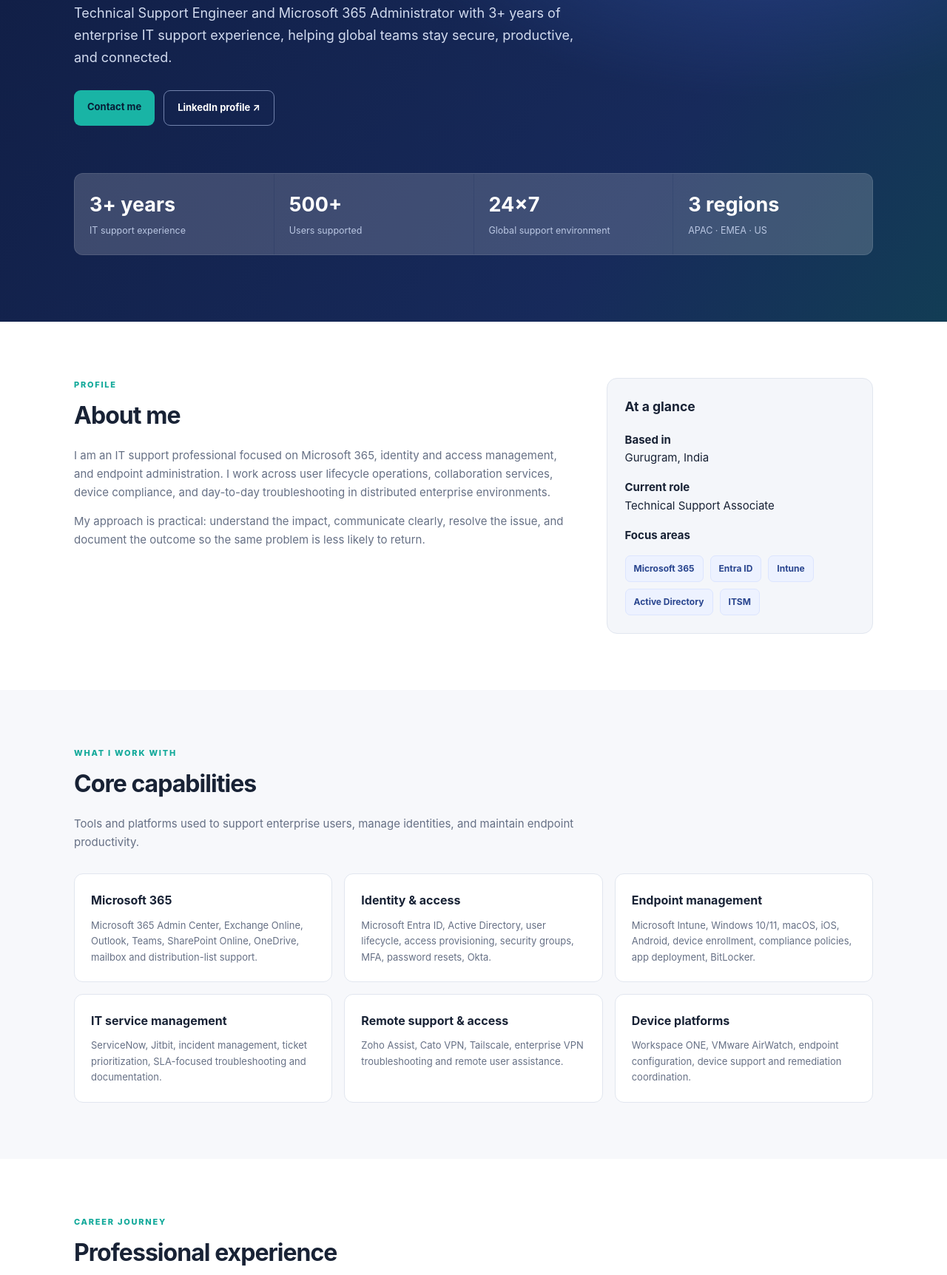
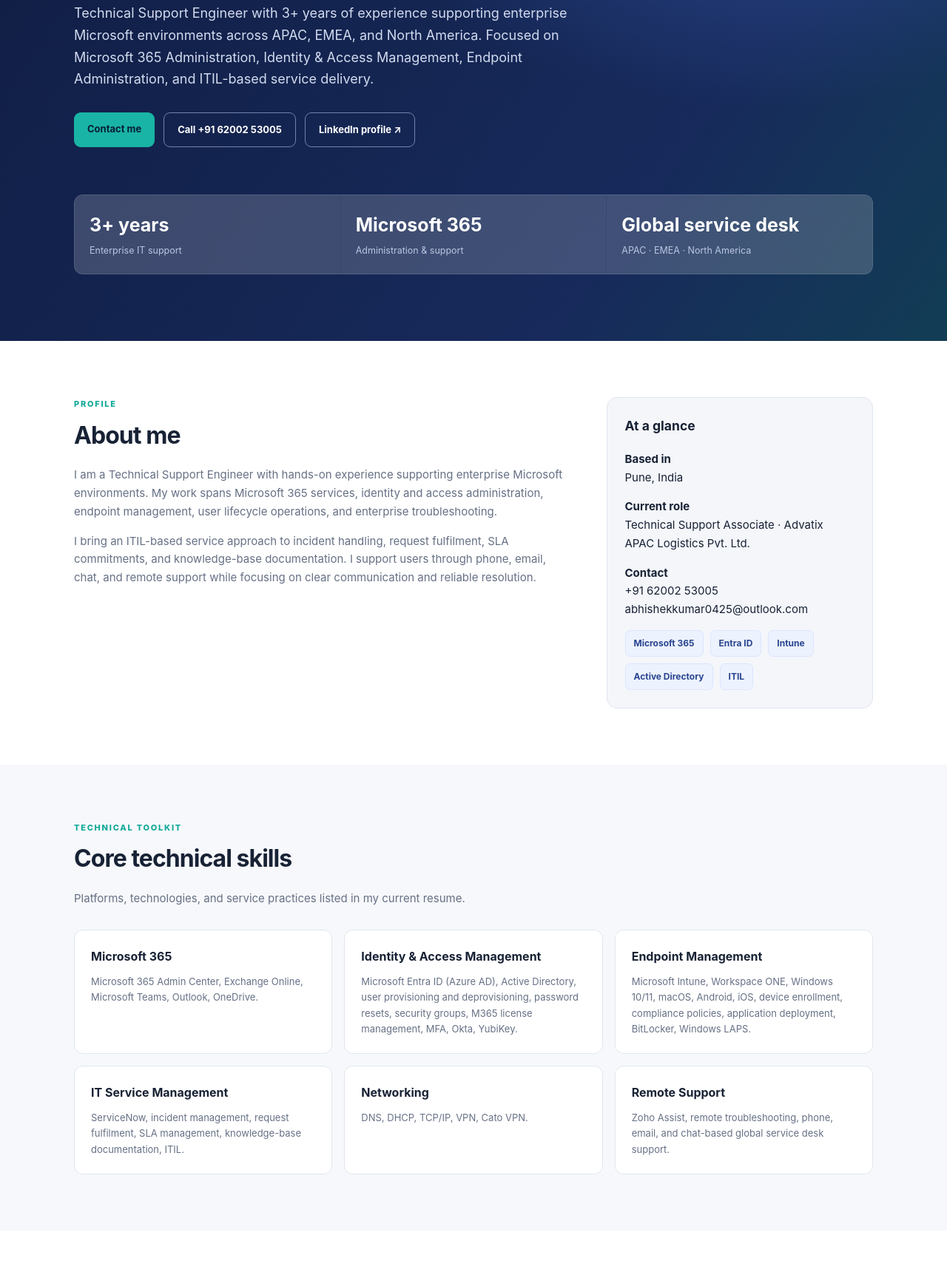
Before and after one commit to abhishaw1/abhishek-portfolio, a plain HTML site: page index.html in a window 1280 px wide. Shown: the part 361-2085 px from the top of the page at 74% size. Drawn offline with Linux system fonts and the light colour scheme.

Commit message:
Align portfolio with updated resume

```diff
--- a/index.html
+++ b/index.html
@@ -2,32 +2,42 @@
 <html lang="en">
 <head>
 <meta charset="utf-8"><meta name="viewport" content="width=device-width,initial-scale=1">
-<meta name="description" content="Abhishek Kumar — Technical Support Engineer and Microsoft 365 Administrator.">
-<title>Abhishek Kumar | IT Support Portfolio</title>
+<meta name="description" content="Abhishek Kumar — Technical Support Engineer with 3+ years of experience in Microsoft 365, Identity & Access Management, and Endpoint Administration.">
+<title>Abhishek Kumar | Technical Support Engineer</title>
 <style>
-:root{--navy:#101d43;--navy2:#172a5b;--blue:#4267d5;--teal:#12a99a;--ink:#182235;--muted:#667085;--line:#e1e6ef;--pale:#f4f6fa}
+:root{--navy:#101d43;--blue:#4267d5;--teal:#12a99a;--ink:#182235;--muted:#667085;--line:#e1e6ef;--pale:#f4f6fa}
 *{box-sizing:border-box}html{scroll-behavior:smooth}body{margin:0;color:var(--ink);font:15px/1.65 Inter,system-ui,-apple-system,"Segoe UI",sans-serif;background:#fff}.wrap{width:min(1080px,calc(100% - 44px));margin:auto}a{color:inherit;text-decoration:none}
 nav{height:66px;position:sticky;top:0;z-index:10;background:#101d43f2;color:white;backdrop-filter:blur(12px)}.nav{height:100%;display:flex;align-items:center;justify-content:space-between}.brand{font-size:13px;font-weight:800;letter-spacing:.12em}.brand b{background:linear-gradient(135deg,#16b8a6,#5274e8);padding:8px 10px;border-radius:9px;margin-right:10px}.links{display:flex;gap:22px;font-size:13px;color:#d7def1}.links a:hover{color:#fff}
-.hero{background:radial-gradient(ellipse at 80% 15%,#29468a 0,transparent 36%),linear-gradient(125deg,#101d43,#172a5b 70%,#123d55);color:white;padding:100px 0 90px}.eyebrow{color:#64d8cb;text-transform:uppercase;letter-spacing:.17em;font-size:11px;font-weight:800}.hero h1{font-size:clamp(38px,6vw,68px);line-height:1.06;letter-spacing:-.045em;margin:18px 0}.hero h1 span{color:#69d9ce}.hero p{max-width:680px;color:#d2dbef;font-size:18px}.actions{display:flex;gap:12px;flex-wrap:wrap;margin-top:30px}.btn{display:inline-block;padding:12px 18px;border-radius:9px;font-weight:700;font-size:13px}.primary{background:#19b4a5;color:#071d36}.secondary{border:1px solid #7182ac;color:white}.stats{display:grid;grid-template-columns:repeat(4,1fr);gap:1px;background:#ffffff24;margin-top:64px;border:1px solid #ffffff24;border-radius:12px;overflow:hidden}.stat{padding:20px;background:#ffffff0b}.stat strong{display:block;font-size:27px;color:white}.stat small{color:#b9c6e2}
-section{padding:76px 0}.section-head{margin-bottom:30px}.kicker{font-size:11px;letter-spacing:.16em;text-transform:uppercase;color:var(--teal);font-weight:800}h2{font-size:32px;letter-spacing:-.03em;margin:7px 0 10px}.intro{color:var(--muted);max-width:700px}.about{display:grid;grid-template-columns:1.3fr .7fr;gap:50px}.panel{background:var(--pale);border:1px solid var(--line);border-radius:14px;padding:24px}.panel h3{margin-top:0}.chips{display:flex;flex-wrap:wrap;gap:9px}.chip{background:#edf2ff;color:#29458f;border:1px solid #dce5ff;padding:7px 11px;border-radius:7px;font-size:12px;font-weight:650}
+.hero{background:radial-gradient(ellipse at 80% 15%,#29468a 0,transparent 36%),linear-gradient(125deg,#101d43,#172a5b 70%,#123d55);color:white;padding:100px 0 90px}.eyebrow{color:#64d8cb;text-transform:uppercase;letter-spacing:.17em;font-size:11px;font-weight:800}.hero h1{font-size:clamp(38px,6vw,68px);line-height:1.06;letter-spacing:-.045em;margin:18px 0}.hero h1 span{color:#69d9ce}.hero p{max-width:720px;color:#d2dbef;font-size:18px}.actions{display:flex;gap:12px;flex-wrap:wrap;margin-top:30px}.btn{display:inline-block;padding:12px 18px;border-radius:9px;font-weight:700;font-size:13px}.primary{background:#19b4a5;color:#071d36}.secondary{border:1px solid #7182ac;color:white}.stats{display:grid;grid-template-columns:repeat(3,1fr);gap:1px;background:#ffffff24;margin-top:64px;border:1px solid #ffffff24;border-radius:12px;overflow:hidden}.stat{padding:20px;background:#ffffff0b}.stat strong{display:block;font-size:25px;color:white}.stat small{color:#b9c6e2}
+section{padding:76px 0}.section-head{margin-bottom:30px}.kicker{font-size:11px;letter-spacing:.16em;text-transform:uppercase;color:var(--teal);font-weight:800}h2{font-size:32px;letter-spacing:-.03em;margin:7px 0 10px}.intro{color:var(--muted);max-width:740px}.about{display:grid;grid-template-columns:1.3fr .7fr;gap:50px}.panel{background:var(--pale);border:1px solid var(--line);border-radius:14px;padding:24px}.panel h3{margin-top:0}.chips{display:flex;flex-wrap:wrap;gap:9px}.chip{background:#edf2ff;color:#29458f;border:1px solid #dce5ff;padding:7px 11px;border-radius:7px;font-size:12px;font-weight:650}
 .skills{background:#f7f8fb}.skillgrid{display:grid;grid-template-columns:repeat(3,1fr);gap:16px}.skill{background:#fff;border:1px solid var(--line);border-radius:12px;padding:22px}.skill h3{margin:0 0 10px;font-size:16px}.skill p{margin:0;color:var(--muted);font-size:13px}
 .timeline{border-left:2px solid #dce4f4;margin-left:8px;padding-left:28px}.job{position:relative;margin:0 0 30px}.job:before{content:"";position:absolute;left:-36px;top:7px;width:12px;height:12px;border-radius:50%;background:var(--teal);box-shadow:0 0 0 4px #dff7f3}.job h3{margin:0;font-size:18px}.meta{color:var(--blue);font-size:12px;font-weight:750}.job ul{padding-left:18px;color:var(--muted)}
 .cases{display:grid;grid-template-columns:repeat(3,1fr);gap:16px}.case{border:1px solid var(--line);border-radius:13px;padding:22px}.case .num{color:var(--teal);font-weight:850;font-size:12px}.case h3{font-size:17px;margin:10px 0}.case p{color:var(--muted);font-size:13px}
 .certgrid{display:grid;grid-template-columns:repeat(2,1fr);gap:12px}.cert{border:1px solid var(--line);border-radius:10px;padding:16px}.cert strong{display:block}.cert small{color:var(--muted)}
 .contact{background:var(--navy);color:#fff}.contact p{color:#c5d0e8}.contact a{color:#6ce0d2}.contactbox{display:flex;justify-content:space-between;align-items:center;gap:20px;flex-wrap:wrap}
 footer{background:#0b1532;color:#aebbd8;padding:22px 0;font-size:12px}.foot{display:flex;justify-content:space-between;gap:12px;flex-wrap:wrap}
-@media(max-width:760px){.links{display:none}.hero{padding:72px 0}.stats{grid-template-columns:repeat(2,1fr)}.about,.skillgrid,.cases,.certgrid{grid-template-columns:1fr}section{padding:56px 0}.hero p{font-size:16px}}
+@media(max-width:760px){.links{display:none}.hero{padding:72px 0}.stats{grid-template-columns:1fr}.about,.skillgrid,.cases,.certgrid{grid-template-columns:1fr}section{padding:56px 0}.hero p{font-size:16px}}
 </style>
 </head>
 <body>
-<nav><div class="wrap nav"><div class="brand"><b>AK</b>ABHISHEK KUMAR</div><div class="links"><a href="#about">About</a><a href="#skills">Skills</a><a href="#experience">Experience</a><a href="#work">Case Studies</a><a href="#contact">Contact</a></div></div></nav>
-<header class="hero"><div class="wrap"><div class="eyebrow">Technical Support · Microsoft 365 · Endpoint Management</div><h1>Keeping people<br>and technology <span>connected.</span></h1><p>Technical Support Engineer and Microsoft 365 Administrator with 3+ years of enterprise IT support experience, helping global teams stay secure, productive, and connected.</p><div class="actions"><a class="btn primary" href="mailto:Abhishekkumar0425@outlook.com">Contact me</a><a class="btn secondary" href="https://www.linkedin.com/in/iamabhishekkumar0425" target="_blank" rel="noreferrer">LinkedIn profile ↗</a></div><div class="stats"><div class="stat"><strong>3+ years</strong><small>IT support experience</small></div><div class="stat"><strong>500+</strong><small>Users supported</small></div><div class="stat"><strong>24×7</strong><small>Global support environment</small></div><div class="stat"><strong>3 regions</strong><small>APAC · EMEA · US</small></div></div></div></header>
+<nav><div class="wrap nav"><div class="brand"><b>AK</b>ABHISHEK KUMAR</div><div class="links"><a href="#about">About</a><a href="#skills">Skills</a><a href="#experience">Experience</a><a href="#development">Development</a><a href="#contact">Contact</a></div></div></nav>
+<header class="hero"><div class="wrap"><div class="eyebrow">Technical Support · Microsoft 365 · Identity & Endpoint Administration</div><h1>Technical Support<br>Engineer <span>& Microsoft 365.</span></h1><p>Technical Support Engineer with 3+ years of experience supporting enterprise Microsoft environments across APAC, EMEA, and North America. Focused on Microsoft 365 Administration, Identity & Access Management, Endpoint Administration, and ITIL-based service delivery.</p><div class="actions"><a class="btn primary" href="mailto:abhishekkumar0425@outlook.com">Contact me</a><a class="btn secondary" href="tel:+916200253005">Call +91 62002 53005</a><a class="btn secondary" href="https://www.linkedin.com/in/iamabhishekkumar0425" target="_blank" rel="noreferrer">LinkedIn profile ↗</a></div><div class="stats"><div class="stat"><strong>3+ years</strong><small>Enterprise IT support</small></div><div class="stat"><strong>Microsoft 365</strong><small>Administration & support</small></div><div class="stat"><strong>Global service desk</strong><small>APAC · EMEA · North America</small></div></div></div></header>
 <main>
-<section id="about"><div class="wrap about"><div><div class="kicker">Profile</div><h2>About me</h2><p class="intro">I am an IT support professional focused on Microsoft 365, identity and access management, and endpoint administration. I work across user lifecycle operations, collaboration services, device compliance, and day-to-day troubleshooting in distributed enterprise environments.</p><p class="intro">My approach is practical: understand the impact, communicate clearly, resolve the issue, and document the outcome so the same problem is less likely to return.</p></div><aside class="panel"><h3>At a glance</h3><p><strong>Based in</strong><br>Gurugram, India</p><p><strong>Current role</strong><br>Technical Support Associate</p><p><strong>Focus areas</strong></p><div class="chips"><span class="chip">Microsoft 365</span><span class="chip">Entra ID</span><span class="chip">Intune</span><span class="chip">Active Directory</span><span class="chip">ITSM</span></div></aside></div></section>
-<section class="skills" id="skills"><div class="wrap"><div class="section-head"><div class="kicker">What I work with</div><h2>Core capabilities</h2><p class="intro">Tools and platforms used to support enterprise users, manage identities, and maintain endpoint productivity.</p></div><div class="skillgrid"><article class="skill"><h3>Microsoft 365</h3><p>Microsoft 365 Admin Center, Exchange Online, Outlook, Teams, SharePoint Online, OneDrive, mailbox and distribution-list support.</p></article><article class="skill"><h3>Identity & access</h3><p>Microsoft Entra ID, Active Directory, user lifecycle, access provisioning, security groups, MFA, password resets, Okta.</p></article><article class="skill"><h3>Endpoint management</h3><p>Microsoft Intune, Windows 10/11, macOS, iOS, Android, device enrollment, compliance policies, app deployment, BitLocker.</p></article><article class="skill"><h3>IT service management</h3><p>ServiceNow, Jitbit, incident management, ticket prioritization, SLA-focused troubleshooting and documentation.</p></article><article class="skill"><h3>Remote support & access</h3><p>Zoho Assist, Cato VPN, Tailscale, enterprise VPN troubleshooting and remote user assistance.</p></article><article class="skill"><h3>Device platforms</h3><p>Workspace ONE, VMware AirWatch, endpoint configuration, device support and remediation coordination.</p></article></div></div></section>
-<section id="experience"><div class="wrap"><div class="section-head"><div class="kicker">Career journey</div><h2>Professional experience</h2></div><div class="timeline"><article class="job"><div class="meta">JUL 2025 — PRESENT</div><h3>Technical Support Associate · Advatix APAC Logistics Pvt Ltd</h3><ul><li>Deliver L1/L2 enterprise IT support for users across APAC, EMEA, and the US.</li><li>Administer Entra ID and Active Directory user lifecycle, access provisioning, and security groups.</li><li>Support Exchange Online mailboxes, shared mailboxes, distribution lists, Teams, SharePoint, and OneDrive.</li><li>Manage Intune device enrollment, compliance configuration, and endpoint remediation.</li><li>Use Jitbit, Zoho Assist, and Cato VPN for incident handling and remote support.</li></ul></article><article class="job"><div class="meta">AUG 2023 — DEC 2024</div><h3>IT Technical Associate · Genpact Pvt Ltd</h3><p class="intro">Global service desk and end-user technical support, employed on Quess Corp payroll.</p></article><article class="job"><div class="meta">2022</div><h3>Desktop Support Engineer · Comviva Technologies</h3><p class="intro">Desktop support and end-user computing assistance.</p></article></div></div></section>
-<section class="skills" id="work"><div class="wrap"><div class="section-head"><div class="kicker">Selected work</div><h2>Support scenarios & case studies</h2><p class="intro">Examples of practical troubleshooting and administration work.</p></div><div class="cases"><article class="case"><div class="num">01 / ENDPOINT RELIABILITY</div><h3>Power recovery configuration</h3><p>Investigated a Lenovo desktop that did not restart after a brief power interruption. Reviewed UEFI BIOS settings and configured the power-restore behavior to Power On to support unattended recovery.</p></article><article class="case"><div class="num">02 / IDENTITY OPERATIONS</div><h3>User access lifecycle</h3><p>Handled onboarding and offboarding tasks, access provisioning, security-group membership, password resets, and mailbox-related requests across enterprise identity systems.</p></article><article class="case"><div class="num">03 / DEVICE MANAGEMENT</div><h3>Intune enrollment & compliance</h3><p>Supported endpoint enrollment and compliance policy configuration, investigated device health issues, and coordinated remediation to restore secure access.</p></article></div></div></section>
-<section id="certifications"><div class="wrap"><div class="section-head"><div class="kicker">Learning & credentials</div><h2>Certifications</h2></div><div class="certgrid"><div class="cert"><strong>Microsoft Azure Fundamentals (AZ-900)</strong><small>June 2023</small></div><div class="cert"><strong>ITIL 4 Foundation</strong><small>February 2025</small></div><div class="cert"><strong>Cloud Computing Professional Certification</strong><small>Jetking Gurgaon Learning Centre · 578 hours</small></div><div class="cert"><strong>Microsoft Endpoint Administrator (MD-102)</strong><small>Exam preparation via LinkedIn Learning — not represented as a passed certification</small></div></div></div></section>
-<section class="contact" id="contact"><div class="wrap contactbox"><div><div class="kicker">Let's connect</div><h2>Have an opportunity or a support challenge?</h2><p>Reach out to discuss IT support, Microsoft 365 administration, and endpoint management roles.</p><p><a href="mailto:Abhishekkumar0425@outlook.com">Abhishekkumar0425@outlook.com</a><br><a href="https://www.linkedin.com/in/iamabhishekkumar0425" target="_blank" rel="noreferrer">linkedin.com/in/iamabhishekkumar0425</a></p></div><a class="btn primary" href="mailto:Abhishekkumar0425@outlook.com">Email me</a></div></section>
-</main><footer><div class="wrap foot"><span>© 2026 Abhishek Kumar</span><span>Built as a professional portfolio · Gurugram, India</span></div></footer>
+<section id="about"><div class="wrap about"><div><div class="kicker">Profile</div><h2>About me</h2><p class="intro">I am a Technical Support Engineer with hands-on experience supporting enterprise Microsoft environments. My work spans Microsoft 365 services, identity and access administration, endpoint management, user lifecycle operations, and enterprise troubleshooting.</p><p class="intro">I bring an ITIL-based service approach to incident handling, request fulfilment, SLA commitments, and knowledge-base documentation. I support users through phone, email, chat, and remote support while focusing on clear communication and reliable resolution.</p></div><aside class="panel"><h3>At a glance</h3><p><strong>Based in</strong><br>Pune, India</p><p><strong>Current role</strong><br>Technical Support Associate · Advatix APAC Logistics Pvt. Ltd.</p><p><strong>Contact</strong><br><a href="tel:+916200253005">+91 62002 53005</a><br><a href="mailto:abhishekkumar0425@outlook.com">abhishekkumar0425@outlook.com</a></p><div class="chips"><span class="chip">Microsoft 365</span><span class="chip">Entra ID</span><span class="chip">Intune</span><span class="chip">Active Directory</span><span class="chip">ITIL</span></div></aside></div></section>
+<section class="skills" id="skills"><div class="wrap"><div class="section-head"><div class="kicker">Technical toolkit</div><h2>Core technical skills</h2><p class="intro">Platforms, technologies, and service practices listed in my current resume.</p></div><div class="skillgrid">
+<article class="skill"><h3>Microsoft 365</h3><p>Microsoft 365 Admin Center, Exchange Online, Microsoft Teams, Outlook, OneDrive.</p></article>
+<article class="skill"><h3>Identity & Access Management</h3><p>Microsoft Entra ID (Azure AD), Active Directory, user provisioning and deprovisioning, password resets, security groups, M365 license management, MFA, Okta, YubiKey.</p></article>
+<article class="skill"><h3>Endpoint Management</h3><p>Microsoft Intune, Workspace ONE, Windows 10/11, macOS, Android, iOS, device enrollment, compliance policies, application deployment, BitLocker, Windows LAPS.</p></article>
+<article class="skill"><h3>IT Service Management</h3><p>ServiceNow, incident management, request fulfilment, SLA management, knowledge-base documentation, ITIL.</p></article>
+<article class="skill"><h3>Networking</h3><p>DNS, DHCP, TCP/IP, VPN, Cato VPN.</p></article>
+<article class="skill"><h3>Remote Support</h3><p>Zoho Assist, remote troubleshooting, phone, email, and chat-based global service desk support.</p></article>
+</div></div></section>
+<section id="experience"><div class="wrap"><div class="section-head"><div class="kicker">Career journey</div><h2>Professional experience</h2></div><div class="timeline">
+<article class="job"><div class="meta">JULY 2025 — PRESENT</div><h3>Technical Support Associate · Advatix APAC Logistics Pvt. Ltd.</h3><ul><li>Deliver enterprise IT support for global users across APAC, EMEA, and North America.</li><li>Administer Microsoft 365 services, including Exchange Online, Microsoft Teams, Outlook, and OneDrive.</li><li>Manage Microsoft Entra ID and Active Directory for onboarding, offboarding, password resets, security groups, access requests, and Microsoft 365 license administration.</li><li>Manage Microsoft Intune endpoint administration, including device enrollment, compliance policies, application deployment, and endpoint lifecycle support across Windows, macOS, Android, and iOS devices.</li><li>Support BitLocker recovery, Windows LAPS, MFA, Okta authentication, YubiKey registration, and VPN connectivity while maintaining SLA commitments and documenting recurring issues.</li><li><strong>Environment:</strong> Microsoft 365, Exchange Online, Teams, Outlook, OneDrive, Entra ID, Active Directory, Intune, ServiceNow, Windows, macOS, BitLocker, Windows LAPS, Okta, Zoho Assist, Cato VPN.</li></ul></article>
+<article class="job"><div class="meta">AUGUST 2023 — DECEMBER 2024</div><h3>Global Service Desk (EUC) · Quess Corp Pvt. Ltd.</h3><p class="intro"><strong>Client:</strong> Genpact Pvt. Ltd.</p><ul><li>Delivered global service desk support through phone, email, chat, and remote support.</li><li>Supported Microsoft 365 services, including Exchange Online, Teams, Outlook, and OneDrive.</li><li>Administered Entra ID and Active Directory, including user provisioning, password resets, account unlocks, security groups, and access requests.</li><li>Assisted with Okta authentication, MFA, account recovery, and Workspace ONE-managed device enrollment, deployment, and endpoint recovery issues.</li><li>Managed incidents and service requests through ServiceNow while meeting SLA commitments.</li></ul></article>
+<article class="job"><div class="meta">JULY 2022 — JULY 2023</div><h3>Desktop Support Engineer · Impact Infotech</h3><p class="intro"><strong>Client:</strong> Comviva Technologies Ltd.</p><ul><li>Installed, configured, and maintained Windows desktops, laptops, printers, and standard business applications.</li><li>Diagnosed and resolved hardware, software, operating system, VPN, email, and networking issues.</li><li>Prepared laptops, user accounts, and required software for new employee onboarding while following ITIL-based support practices.</li></ul></article>
+</div></div></section>
+<section class="skills" id="development"><div class="wrap"><div class="section-head"><div class="kicker">Learning & credentials</div><h2>Professional development</h2></div><div class="panel"><h3>Microsoft 365 Administration, Intune & Entra ID</h3><p class="intro">January 2025 – June 2025</p><p class="intro">Completed hands-on Microsoft 365 Administration, Microsoft Intune, Microsoft Entra ID, Azure Fundamentals, endpoint security, and compliance policy labs.</p></div><div class="section-head" style="margin-top:34px"><h2>Certifications</h2></div><div class="certgrid"><div class="cert"><strong>Microsoft Certified: Azure Fundamentals (AZ-900)</strong></div><div class="cert"><strong>ITIL Foundation</strong></div><div class="cert"><strong>Currently preparing: Microsoft Certified – Endpoint Administrator (MD-102)</strong><small>Exam preparation in progress; not claimed as a completed certification.</small></div></div><div class="section-head" style="margin-top:34px"><h2>Education</h2></div><div class="certgrid"><div class="cert"><strong>Bachelor of Computer Applications (BCA)</strong><small>Tilak Maharashtra Vidyapeeth · 2018 – 2021</small></div><div class="cert"><strong>Cloud Computing Professional Certification</strong><small>Jetking Gurgaon Learning Centre · 2021 – 2022</small></div></div></div></section>
+<section class="contact" id="contact"><div class="wrap contactbox"><div><div class="kicker">Let's connect</div><h2>Open to connecting with IT teams and recruiters.</h2><p>For opportunities related to technical support, Microsoft 365 administration, identity management, and endpoint support.</p><p><a href="tel:+916200253005">+91 62002 53005</a><br><a href="mailto:abhishekkumar0425@outlook.com">abhishekkumar0425@outlook.com</a><br><a href="https://www.linkedin.com/in/iamabhishekkumar0425" target="_blank" rel="noreferrer">linkedin.com/in/iamabhishekkumar0425</a></p></div><a class="btn primary" href="mailto:abhishekkumar0425@outlook.com">Email me</a></div></section>
+</main><footer><div class="wrap foot"><span>© 2026 Abhishek Kumar</span><span>Professional portfolio · Pune, India</span></div></footer>
 </body></html>
```
